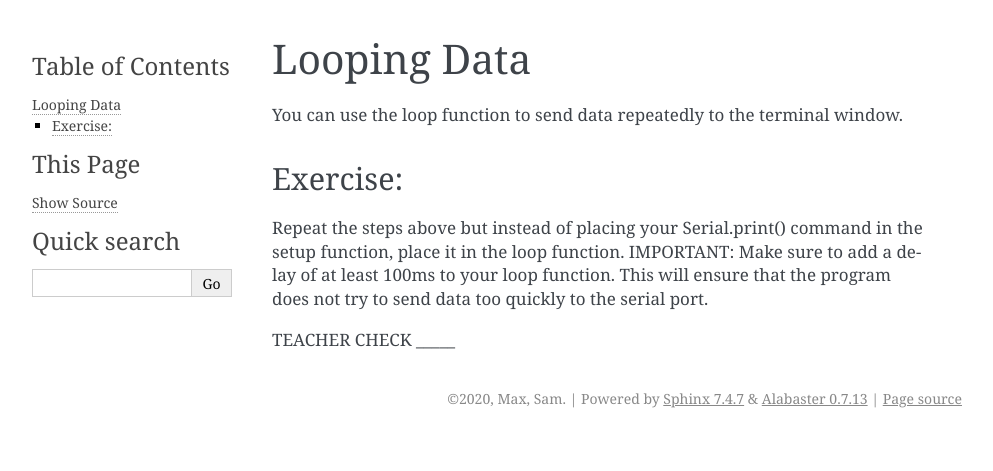
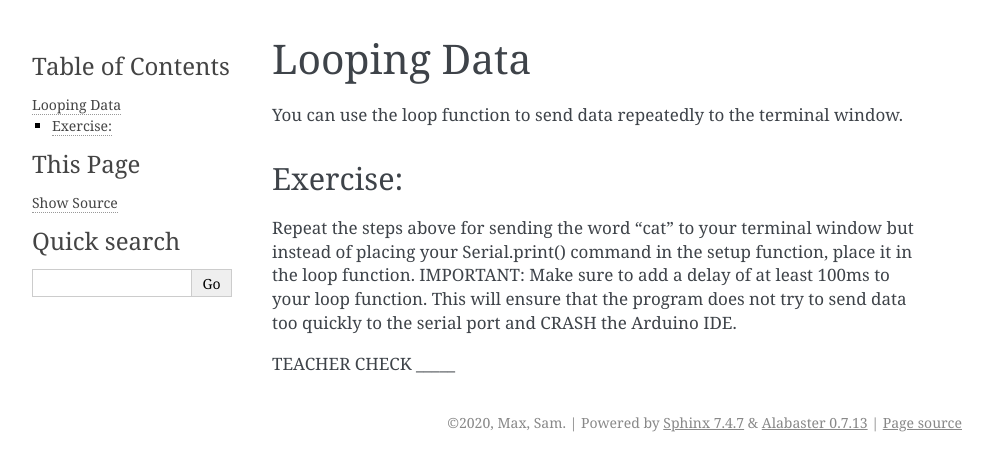
Before and after one commit to maxtkc/mvths-wiki, a Sphinx documentation site: the page built from docs/014a-looping-data.rst, in a window 1280 px wide. Shown: the top 471 px of the page, without its empty margins (148-1141 px from the left). Built offline with Sphinx 7.4.7, drawn with Linux system fonts in a browser that asks for light colours.

Commit message:
Update 014a-looping-data.rst

```diff
--- a/docs/014a-looping-data.rst
+++ b/docs/014a-looping-data.rst
@@ -7,10 +7,11 @@ window.
 Exercise:
 ~~~~~~~~~
 
-Repeat the steps above but instead of placing your Serial.print() command
-in the setup function, place it in the loop function. IMPORTANT: Make
-sure to add a delay of at least 100ms to your loop function. This will
-ensure that the program does not try to send data too quickly to the
-serial port.
+Repeat the steps above for sending the word "cat" to your terminal window
+but instead of placing your Serial.print() command in the setup function,
+place it in the loop function. IMPORTANT: Make sure to add a delay of at
+least 100ms to your loop function. This will ensure that the program does
+not try to send data too quickly to the serial port and CRASH
+the Arduino IDE.
 
 TEACHER CHECK \_\_\_\_\_
```
